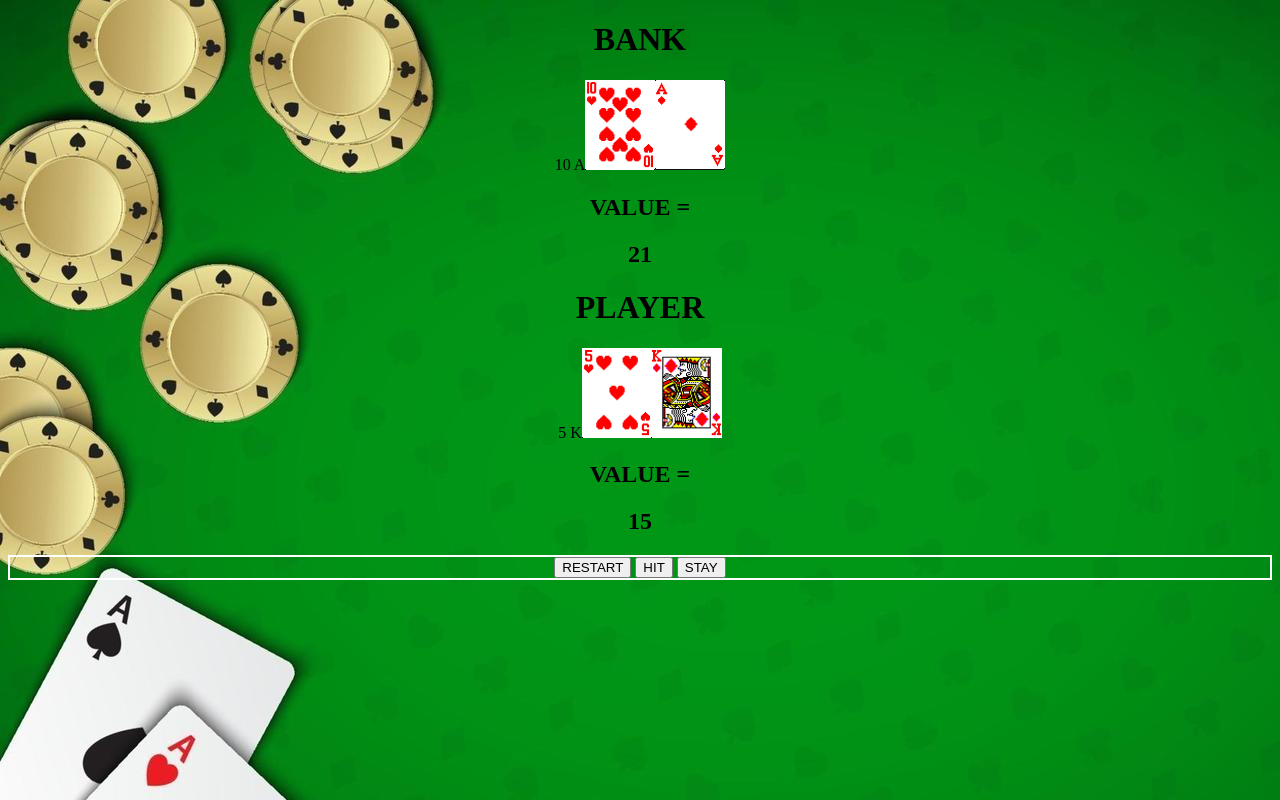
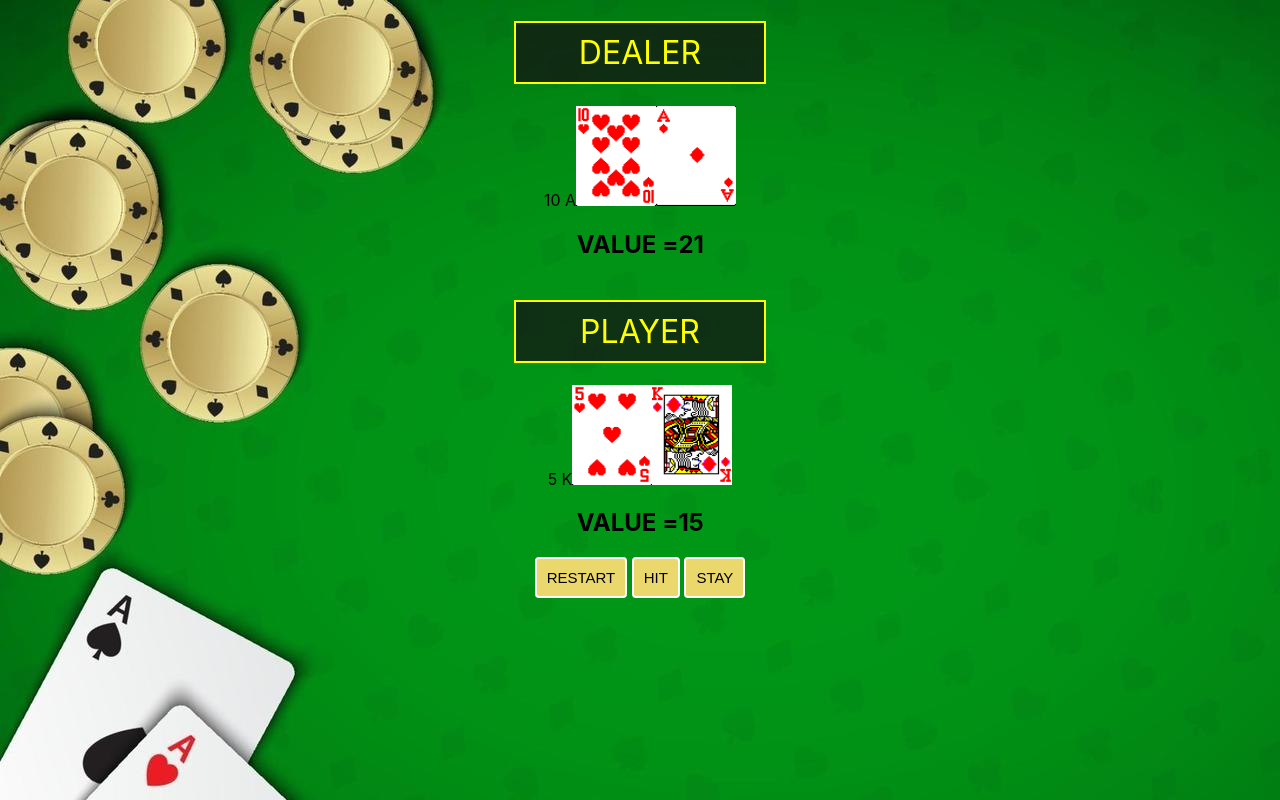
Before and after one commit to AndreacgCoder/Project-Black-Jack, a plain HTML site: page public/index.html in a window 1280 px wide. Drawn offline with Linux system fonts and the light colour scheme; files whose address does not match are found by name.

Commit message:
final commit

```diff
--- a/public/index.css
+++ b/public/index.css
@@ -6,24 +6,69 @@
   padding: 2rem;
 }
 
-body {
+body{
+  font-family: -apple-system, BlinkMacSystemFont, 'Segoe UI', Roboto, Oxygen, Ubuntu, Cantarell, 'Open Sans', 'Helvetica Neue', sans-serif;
   background-image: url("./imagenes/fondo.png");
+}
+
+.card {
+  margin-right: 6px;
+}
+
+h1 {
+  background-color: rgba(20, 20, 20, 0.774);
+  font-weight: 400;
+  color:yellow;
+  font-family: BlinkMacSystemFont, 'Segoe UI', Roboto, Oxygen, Ubuntu, Cantarell, 'Open Sans', 'Helvetica Neue', sans-serif;
+  padding: 10px;
+  margin-left: 40%;
+  margin-right: 40%;
+  border: 2px solid yellow;
 }
 
 #play {
   text-align: center;
 }
-
-#buttonContainer {
-  border: 2px solid white;
-
+#bankValueContainer, #playerValueContainer {
+  display: flex;
 }
 
-#buttonContainer input.enviar:hover {
+.value {
+  margin: auto 0px auto 45%;
+}
+
+button{
+  text-decoration: none;
+  padding: 10px;
+  font-weight: 500;
+  font-size: 15px;
+  color: #000000;
+  background-color: #ebd86d;
+  border-radius: 4px;
+  border: 2px solid #fffdfd;
+}
+
+button:hover{
+  background-color: #ecd137;
+  font-size: 20px;
   cursor: pointer;
 }
 
 img {
-  width: 70px;
-  height: 90px;
+  width: 80px;
+  height: 100px;
+  border: 3px solic black;
 }
+
+#resum {
+  position: absolute;
+  left: 70%;
+  z-index: 10;
+  top: 50%;
+  font-size: 50px;
+  color: #000000;
+  background-color: yellow;
+  width: 300px;
+  text-align: center;
+
+}
--- a/public/index.html
+++ b/public/index.html
@@ -5,20 +5,20 @@
     <meta name="viewport" content="width=device-width, initial-scale=1" />
     <meta name="description" content="Web site created using create-snowpack-app" />
     <link rel="stylesheet" type="text/css" href="/index.css" />
-    <title>Snowpack App</title>
+    <link rel="shortcut icon" href="chip.png">
+
+    <title>BLACKJACK</title>
   </head>
   <body>
     <noscript>You need to enable JavaScript to run this app.</noscript>
     <script type="module" src="/dist/index.js"></script>
     <div id="play">
     <div id = "bankContainer">
-      <h1>BANK</h1>
-      <div id = "bank">
-      </div>
+      <h1>DEALER</h1>
+      <div id = "bank"></div>
       <div id = "bankValueContainer">
-        <h2>VALUE = </h2>
-        <div id = "bankValue">
-        </div>
+        <h2 class="value">VALUE = </h2>
+        <div id = "bankValue"></div>
       </div>
     </div>
     <div id = "playerContainer">
@@ -26,23 +26,20 @@
       <div id = "player">
       </div>
       <div id = "playerValueContainer">
-        <h2>VALUE = </h2>
+        <h2 class="value">VALUE = </h2>
         <div id = "playerValue">
         </div>
       </div>
     </div>
-    <div id ="resum">
 
-    </div>
     <div id = "buttonContainer">
       <button type="restart" id ="restart">RESTART</button>
       <button type="hit" id="hit">HIT</button>
       <button type="stay" id="stay">STAY</button>
     </div>
-    <!--<div style="width:1px; height: 1px;">
-      <img src="./imagenes/0.png" alt ="">-->
     </div>
    </div>
+   <div id ="resum"></div>
   </body>
 
 </html>
```
Also changed, not shown: public/bote.png (added), public/chip.png (added), public/reverso.png (added), 3 other files.
